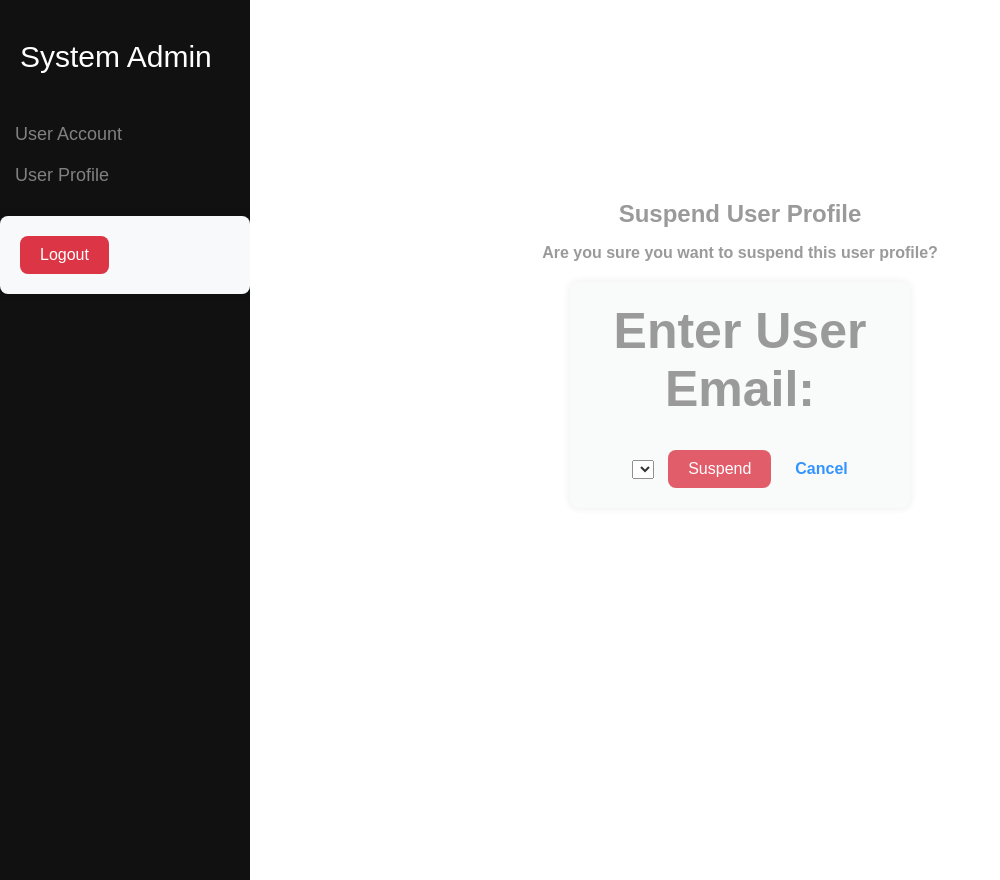
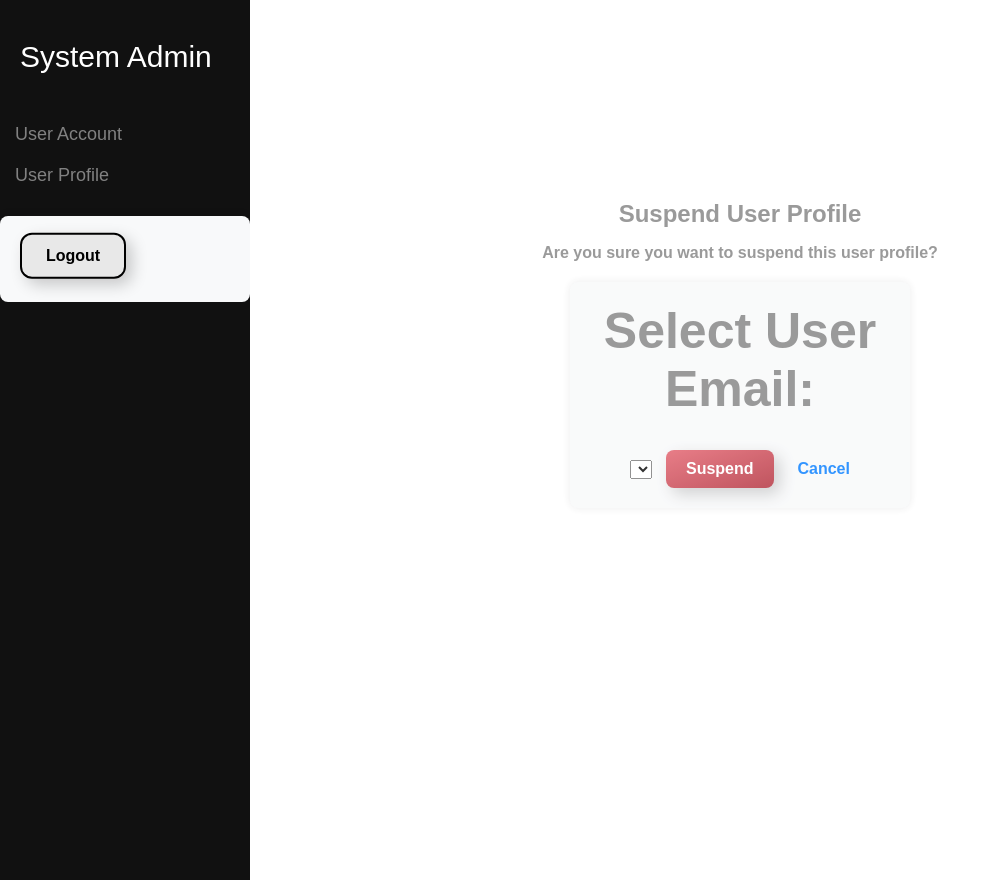
Before and after one commit to laojuaihe22/CSIT314-TeamZero, a Flask app: page /suspendUserProfile in a window 1280 px wide. Shown: the whole page, without its empty margins (0-1000 px from the left). Run offline with Flask 3, Linux system fonts and the light colour scheme; data that the repository does not hold is empty.

Commit message:
small changes

```diff
--- a/app.py
+++ b/app.py
@@ -7,7 +7,6 @@ from boundary.SystemAdmin.adminSuspendAccountPage import suspend_account_app
 from boundary.SystemAdmin.adminViewAccountPage import view_account_app
 from boundary.SystemAdmin.adminSearchAccountPage import search_account_app
 from boundary.SystemAdmin.adminUpdateAccountPage import update_account_app
-from boundary.User.userProfilePage import userProfile
 from boundary.SystemAdmin.adminCreateProfilePage import create_profile_app
 from boundary.SystemAdmin.adminViewUserProfilePage import view_profile_app
 from boundary.SystemAdmin.adminSuspendProfilePage import suspend_profile_app
@@ -33,7 +32,6 @@ app.register_blueprint(update_account_app)
 app.register_blueprint(view_account_app)
 app.register_blueprint(search_account_app)
 app.register_blueprint(signUp_app)
-app.register_blueprint(userProfile)
 app.register_blueprint(create_profile_app)
 app.register_blueprint(view_profile_app)
 app.register_blueprint(suspend_profile_app)
--- a/boundary/SystemAdmin/adminCreateAccountPage.py
+++ b/boundary/SystemAdmin/adminCreateAccountPage.py
@@ -25,9 +25,3 @@ def create_account_page():
 def user_account():
     if "user_email" in session:
         return render_template('userAccount.html')
-
-
-@create_account_app.route('/userProfile', methods=['GET'])
-def user_profile():
-    if "user_email" in session:
-        return render_template('userHomeProfile.html')
--- a/boundary/SystemAdmin/adminCreateProfilePage.py
+++ b/boundary/SystemAdmin/adminCreateProfilePage.py
@@ -26,3 +26,8 @@ def create_profile_page():
     viewUserAccountController = ViewUserAccountController()
     user_account_data = viewUserAccountController.viewUserAccountData()
     return render_template('adminCreateProfile.html', users = user_account_data)
+
+@create_profile_app.route('/userProfile', methods=['GET'])
+def user_profile():
+    if "user_email" in session:
+        return render_template('userHomeProfile.html')
--- a/boundary/SystemAdmin/adminSuspendProfilePage.py
+++ b/boundary/SystemAdmin/adminSuspendProfilePage.py
@@ -1,5 +1,5 @@
 from flask import Flask, redirect, url_for, render_template, request, session, Blueprint, flash
-from controller.SystemAdmin.suspendUserProfileController import SuspendUserProfile
+from controller.SystemAdmin.suspendUserProfileController import SuspendUserProfileController
 from controller.SystemAdmin.viewUserAccountController import ViewUserAccountController
 
 suspend_profile_app = Blueprint('suspend_profile_app', __name__)
@@ -9,10 +9,10 @@ def suspend_profile_page():
     if request.method == "POST":
         user_email = request.form["email"]
 
-        suspendUserProfile = SuspendUserProfile()
-        is_deleted = suspendUserProfile.suspendUserProfile(user_email)
+        suspendUserProfile = SuspendUserProfileController()
+        is_suspended = suspendUserProfile.suspendUserProfile(user_email)
 
-        if is_deleted:
+        if is_suspended:
             flash(f'{user_email}\'s profile suspended!', 'success')
         else:
             flash('Email doesn\'t exists, please enter again', 'error')
--- a/controller/RealEstateAgent/createPropertyListingController.py
+++ b/controller/RealEstateAgent/createPropertyListingController.py
@@ -3,9 +3,6 @@ from entity.PropertyListing import PropertyListing
 class CreatePropertyListingController():
 
     def createPropertyListing(self, agentID, sellerID, region, address, price, type, description):
-
-        if not agentID or not sellerID or not region or not address or not price or not type or not description:
-            return False
 
         propertyListing = PropertyListing()
         property_doc = propertyListing.createPropertyListing(self, agentID, sellerID, region, address, price, type, description)
--- a/controller/RealEstateAgent/deletePropertyListingController.py
+++ b/controller/RealEstateAgent/deletePropertyListingController.py
@@ -2,9 +2,6 @@ from entity.PropertyListing import PropertyListing
 
 class DeletePropertyListingController():
     def deletePropertyListing(address):
-
-        if not address:
-            return False
 
         propertyListing = PropertyListing()
         property_deleted = propertyListing.deletePropertyListing(address)
--- a/controller/RealEstateAgent/viewPropertyListingController.py
+++ b/controller/RealEstateAgent/viewPropertyListingController.py
@@ -3,8 +3,8 @@ from entity.PropertyListing import PropertyListing
 class ViewPropertyListingController():
 
     def viewPropertyListing(self):
+
         propertyListing = PropertyListing()
         property_list = propertyListing.viewPropertyListing(self)
 
-
         return property_list
--- a/controller/SystemAdmin/suspendUserAccountController.py
+++ b/controller/SystemAdmin/suspendUserAccountController.py
@@ -1,6 +1,6 @@
 from entity.UserAccount import UserAccount
 
-class SuspendUserAccount:
+class SuspendUserAccountController:
 
     def suspendUserAccount(self, user_email):
 
--- a/controller/SystemAdmin/suspendUserProfileController.py
+++ b/controller/SystemAdmin/suspendUserProfileController.py
@@ -1,7 +1,7 @@
 from entity.UserProfile import UserProfile
 
 
-class SuspendUserProfile:
+class SuspendUserProfileController:
 
     def suspendUserProfile(self, user_email):
 
--- a/controller/SystemAdmin/viewUserProfileController.py
+++ b/controller/SystemAdmin/viewUserProfileController.py
@@ -1,6 +1,6 @@
 from entity.UserProfile import UserProfile
 
-class ViewUserProfileController():
+class ViewUserProfileController:
 
     def viewUserProfile(self):
         userProfiles = UserProfile()
--- a/templates/adminSuspendProfile.html
+++ b/templates/adminSuspendProfile.html
@@ -82,7 +82,7 @@ a:hover {
 <h1>Suspend User Profile</h1>
 <p>Are you sure you want to suspend this user profile?</p>
 <form action="/suspendUserProfile" method="post">
-    <label for="email">Enter User Email:</label>
+    <label for="email">Select User Email:</label>
     <select id="nemail" name="email" required>
         {% for user in users %}
             <option value="{{ user['email'] }}">{{ user['email'] }}</option>
--- a/templates/baseAdmin.html
+++ b/templates/baseAdmin.html
@@ -11,6 +11,45 @@
             margin: 0;
             font-family: Arial, sans-serif;
         }
+        button {
+            --button_radius: 0.75em;
+            --button_color: #e8e8e8;
+            --button_outline_color: #000000;
+            --shadow-color: rgba(0, 0, 0, 0.2);
+            --highlight-color: rgba(255, 255, 255, 0.2);
+            font-size: 17px;
+            font-weight: bold;
+            border: none;
+            border-radius: var(--button_radius);
+            background: linear-gradient(
+              to bottom right,
+              var(--highlight-color),
+              var(--shadow-color)
+            );
+            box-shadow: 6px 6px 16px var(--shadow-color),
+              -6px -6px 16px var(--highlight-color);
+            cursor: pointer;
+          }
+
+          .button_top {
+            display: block;
+            box-sizing: border-box;
+            border: 2px solid var(--button_outline_color);
+            border-radius: var(--button_radius);
+            padding: 0.75em 1.5em;
+            background: var(--button_color);
+            color: var(--button_outline_color);
+            transform: translateY(-0.2em);
+            transition: transform 0.1s ease;
+          }
+
+          button:hover .button_top {
+            transform: translateY(-0.33em);
+          }
+
+          button:active .button_top {
+            transform: translateY(0);
+          }
 
         {% block style %}
 
@@ -23,7 +62,7 @@
         <a href="/userAccount">User Account</a>
         <a href="/userProfile">User Profile</a>
         <form action="/logout" method="post">
-            <button type="submit" class="btn btn-secondary mb-4">Logout</button>
+            <button type="submit" class="button_top"><span>Logout</span></button>
         </form>
     </div>
 
```
Also changed, not shown: boundary/SystemAdmin/adminSuspendAccountPage.py (+4 -5 lines), boundary/User/userProfilePage.py (deleted, +0 -13 lines), controller/User/userProfileController.py (deleted, +0 -10 lines), entity/UserProfile.py (+0 -12 lines).
